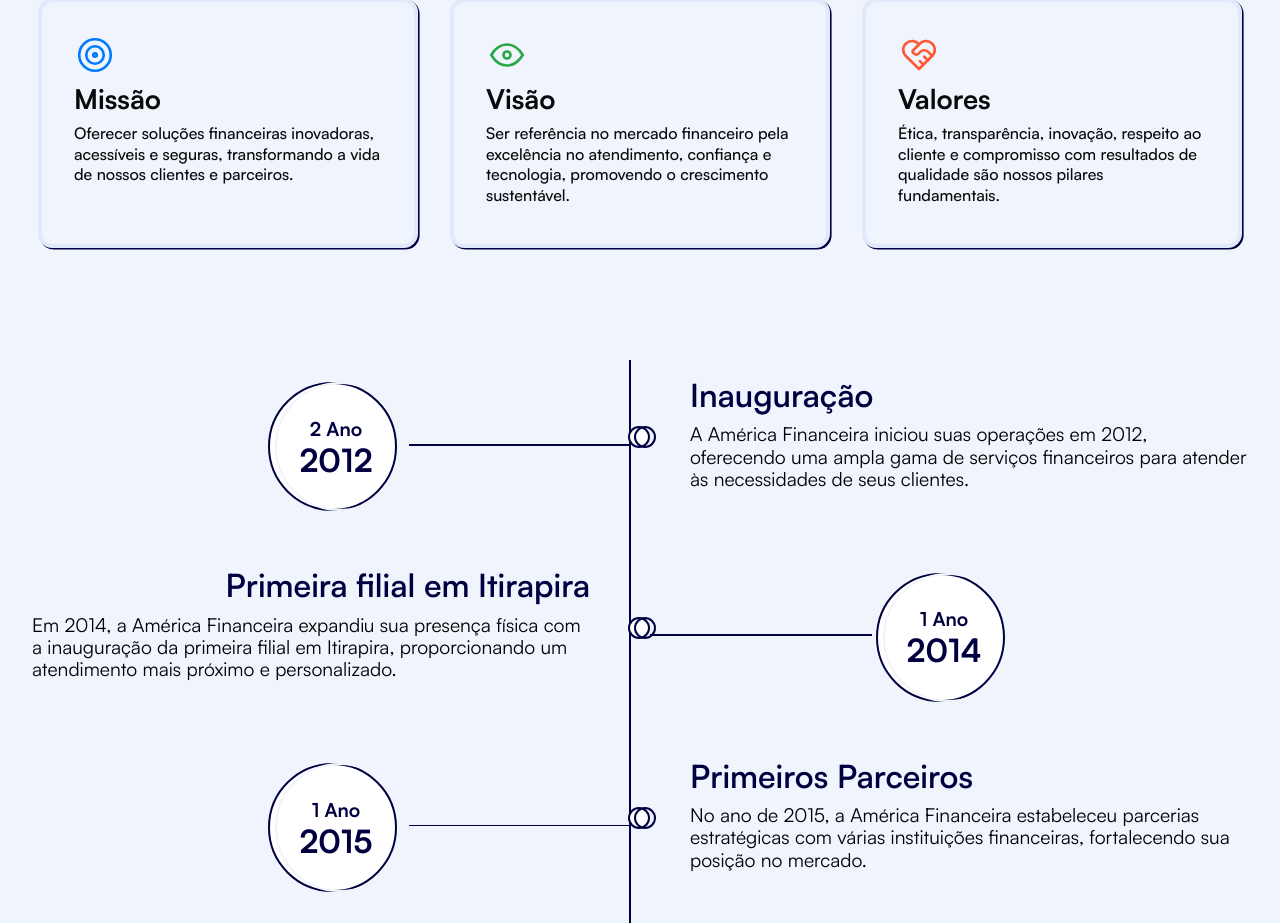
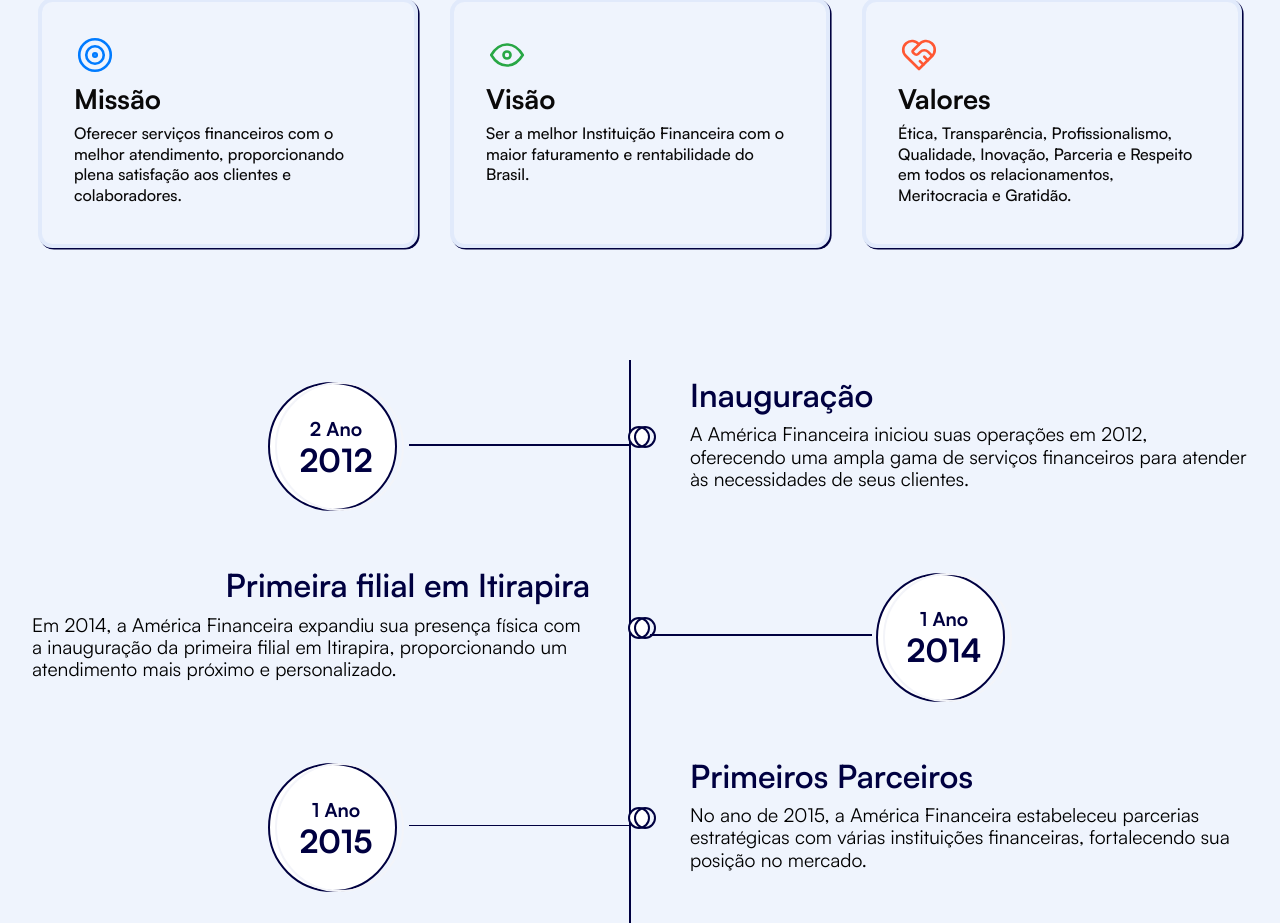
Before and after one commit to gap-sys/america-financeira, a Next.js app in the folder front-end/: page /quem-somos in a window 1280 px wide. Shown: the part 1277-2200 px from the top of the page. Built offline with nearby package versions, Linux system fonts and the light colour scheme.

Commit message:
Feat
Change about me, mission, vision and values text.

```diff
--- a/front-end/src/presentation/pages/about/about.tsx
+++ b/front-end/src/presentation/pages/about/about.tsx
@@ -91,24 +91,23 @@
           <IconTarget size={42} stroke={1.5} color="#007BFF" />
           <h1 className={S.title}>Missão</h1>
           <p className={S.subtitle}>
-            Oferecer soluções financeiras inovadoras, acessíveis e seguras, transformando a vida de nossos clientes e
-            parceiros.
+            Oferecer serviços financeiros com o melhor atendimento, proporcionando plena satisfação aos clientes e
+            colaboradores.
           </p>
         </div>
-          <div className={S['mission-card']}>
+        <div className={S['mission-card']}>
           <IconEye size={42} stroke={1.5} color="#28A745" />
           <h1 className={S.title}>Visão</h1>
           <p className={S.subtitle}>
-            Ser referência no mercado financeiro pela excelência no atendimento, confiança e tecnologia, promovendo o
-            crescimento sustentável.
+            Ser a melhor Instituição Financeira com o maior faturamento e rentabilidade do Brasil.
           </p>
         </div>
         <div className={S['mission-card']}>
           <IconHeartHandshake size={42} stroke={1.5} color="#FF5733" />
           <h1 className={S.title}>Valores</h1>
           <p className={S.subtitle}>
-            Ética, transparência, inovação, respeito ao cliente e compromisso com resultados de qualidade são nossos
-            pilares fundamentais.
+            Ética, Transparência, Profissionalismo, Qualidade, Inovação, Parceria e Respeito em todos os
+            relacionamentos, Meritocracia e Gratidão.
           </p>
         </div>
       </div>
```
